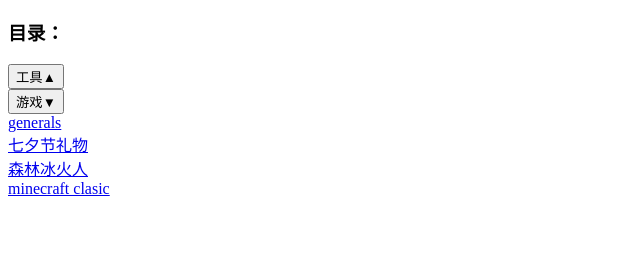
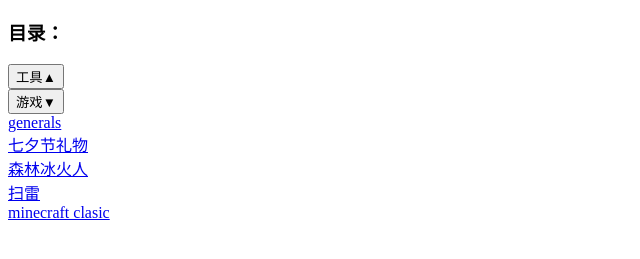
Before and after one commit to fecwaqw/hello-world, a plain HTML site: page index.html in a window 1280 px wide. Both pictures are taken after a click on the button "游戏▲". Shown: the part 57-316 px from the top of the page, without its empty margins (0-640 px from the left). Drawn offline with Linux system fonts and the light colour scheme.

Commit message:
Add files via upload

```diff
--- a/index.html
+++ b/index.html
@@ -30,7 +30,8 @@
             document.getElementById("p5").innerHTML = make_link("generals", "https://generals.io/")
             document.getElementById("p6").innerHTML = make_link("七夕节礼物", "七夕节礼物/index.html")
             document.getElementById("p7").innerHTML = make_link("森林冰火人", "https://flash.7k7k.com/cms/cms10/20191112/1747326568/1/gameIndex.html")
-            document.getElementById("p8").innerHTML = make_link("minecraft clasic", "https://classic.minecraft.net")
+            document.getElementById("p8").innerHTML = make_link("扫雷", "http://minesweeper.cn/")
+            document.getElementById("p9").innerHTML = make_link("minecraft clasic", "https://classic.minecraft.net")
         }
     </script>
     <h1>fecwaqw的github</h1>
@@ -43,4 +44,5 @@
     <p1 id="p6"> </p1>
     <p1 id="p7"> </p1>
     <p1 id="p8"> </p1>
+    <p1 id="p9"> </p1>
 </body>
```
